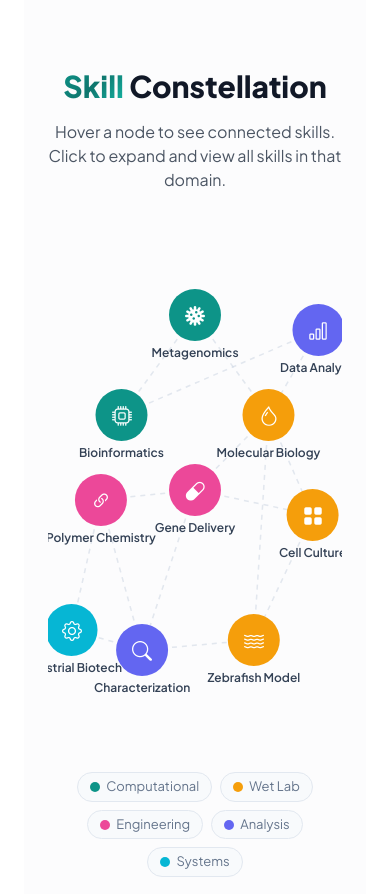
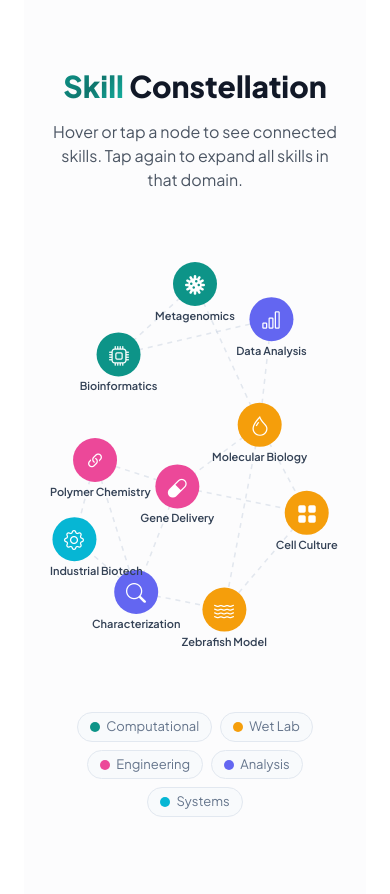
Before and after one commit to WeParadox/vikhram-portfolio, an Astro site: page /vikhram/resume in a window 390 px wide. Shown: the part 4920-5814 px from the top of the page. Built offline with nearby package versions, Linux system fonts and the light colour scheme; Astro itself is replaced by a stand-in of ours.

Commit message:
Constellation: full mobile hardening
- Dedicated mobile node layout (mx/my coords) for <640px widths - no more
  edge-clipped labels or colliding hit zones on narrow screens
- touch-action: pan-y so page scrolling works over the canvas
- Pointer Events: tap-to-select on touch, hover tooltips mouse-only
- Tooltip clamped to viewport edges; max-width respects small screens
- Responsive node radius (22/27px) and label font (11px) on mobile
- Label X clamped via measureText - never extends past canvas bounds
- Render loop pauses via IntersectionObserver when off-screen (battery)
- Panel: z-[60] above sticky nav, max-h 60vh scrollable
- Container height responsive (440px mobile / 500px desktop)

```diff
--- a/src/components/SkillConstellation.astro
+++ b/src/components/SkillConstellation.astro
@@ -9,15 +9,15 @@
         <span class="text-gradient">Skill</span> Constellation
       </h2>
       <p class="text-gray-600 dark:text-gray-400 max-w-2xl mx-auto">
-        Hover a node to see connected skills. Click to expand and view all skills in that domain.
+        Hover or tap a node to see connected skills. Tap again to expand all skills in that domain.
       </p>
     </div>
 
-    <div class="relative" style="height: 500px;">
-      <canvas id="constellation-canvas" class="w-full h-full" style="touch-action: none;"></canvas>
+    <div class="relative h-[440px] md:h-[500px]">
+      <canvas id="constellation-canvas" class="w-full h-full" style="touch-action: pan-y;"></canvas>
       <div id="node-icons" class="absolute inset-0 pointer-events-none" aria-hidden="true"></div>
-      <div id="tooltip" class="constellation-tooltip fixed pointer-events-none opacity-0 transition-opacity duration-200 z-50"></div>
-      <div id="skill-panel" class="constellation-panel fixed bottom-4 left-1/2 -translate-x-1/2 w-full max-w-md p-4 bg-white dark:bg-dark-card rounded-2xl shadow-2xl border border-gray-100 dark:border-dark-border transform transition-all duration-300 opacity-0 translate-y-4 pointer-events-none z-50"></div>
+      <div id="tooltip" class="constellation-tooltip fixed pointer-events-none opacity-0 transition-opacity duration-200 z-[70]"></div>
+      <div id="skill-panel" class="constellation-panel fixed bottom-4 left-1/2 -translate-x-1/2 w-full max-w-md p-4 bg-white dark:bg-dark-card rounded-2xl shadow-2xl border border-gray-100 dark:border-dark-border transform transition-all duration-300 opacity-0 translate-y-4 pointer-events-none z-[60] max-h-[60vh] overflow-y-auto"></div>
     </div>
 
     <div class="flex flex-wrap justify-center gap-2 mt-8" id="legend"></div>
@@ -183,17 +183,19 @@
     let width = 0, height = 0, animationId = null;
     let hoveredNode = null, selectedNode = null;
 
+    const isNarrow = () => width < 640;
+
     const nodes = [
-      { id: 'metagenomics', label: 'Metagenomics', icon: 'bi-virus', color: '#0d9488', x: 0.5, y: 0.15, skills: ['cfDNA Analysis', 'Pathogen ID', 'AMR Profiling', 'KMA', 'ResFinder', 'CARD', 'Bowtie2', 'fastp', 'Docker'] },
-      { id: 'bioinformatics', label: 'Bioinformatics', icon: 'bi-cpu', color: '#0d9488', x: 0.25, y: 0.35, skills: ['Molecular Docking', 'PyMOL', 'Discovery Studio', 'Binding Site Prediction', 'BLAST', 'MD Simulation', 'Linux'] },
-      { id: 'molbio', label: 'Molecular Biology', icon: 'bi-droplet', color: '#f59e0b', x: 0.75, y: 0.35, skills: ['DNA/RNA Extraction', 'Plasmid Isolation', 'SDS PAGE', 'ELISA', 'TLC', 'ROS/Toxicity Assays'] },
-      { id: 'cellculture', label: 'Cell Culture', icon: 'bi-grid-fill', color: '#f59e0b', x: 0.9, y: 0.55, skills: ['L929', 'RAW 264.7', 'HEK 293', 'PBMC Isolation', 'Transfection', 'In vitro Assays'] },
-      { id: 'zebrafish', label: 'Zebrafish Model', icon: 'bi-water', color: '#f59e0b', x: 0.7, y: 0.8, skills: ['Developmental Toxicity', 'Neurobehavior', 'GPx/GST Assays', 'DCFH-DA Staining'] },
-      { id: 'characterization', label: 'Characterization', icon: 'bi-search', color: '#6366f1', x: 0.32, y: 0.82, skills: ['SEM', 'DLS/ZETA', 'XRD', 'H-NMR', 'FTIR'] },
-      { id: 'genedelivery', label: 'Gene Delivery', icon: 'bi-capsule', color: '#ec4899', x: 0.5, y: 0.5, skills: ['Polyplex Systems', 'Core-Shell NPs', 'PBAE Synthesis'] },
-      { id: 'polymer', label: 'Polymer Chemistry', icon: 'bi-link-45deg', color: '#ec4899', x: 0.18, y: 0.52, skills: ['Linear Polymer Synthesis', 'Carothers Equation'] },
-      { id: 'industrial', label: 'Industrial Biotech', icon: 'bi-gear', color: '#06b6d4', x: 0.08, y: 0.78, skills: ['Biogas Mass Balance', 'PFD', 'AFT Arrow', 'CAESAR II'] },
-      { id: 'data', label: 'Data Analysis', icon: 'bi-bar-chart', color: '#6366f1', x: 0.92, y: 0.18, skills: ['Origin Lab', 'SPSS', 'GraphPad PRISM', 'Tableau'] },
+      { id: 'metagenomics', label: 'Metagenomics', icon: 'bi-virus', color: '#0d9488', x: 0.5, y: 0.15, mx: 0.5, my: 0.1, skills: ['cfDNA Analysis', 'Pathogen ID', 'AMR Profiling', 'KMA', 'ResFinder', 'CARD', 'Bowtie2', 'fastp', 'Docker'] },
+      { id: 'bioinformatics', label: 'Bioinformatics', icon: 'bi-cpu', color: '#0d9488', x: 0.25, y: 0.35, mx: 0.24, my: 0.26, skills: ['Molecular Docking', 'PyMOL', 'Discovery Studio', 'Binding Site Prediction', 'BLAST', 'MD Simulation', 'Linux'] },
+      { id: 'molbio', label: 'Molecular Biology', icon: 'bi-droplet', color: '#f59e0b', x: 0.75, y: 0.35, mx: 0.72, my: 0.42, skills: ['DNA/RNA Extraction', 'Plasmid Isolation', 'SDS PAGE', 'ELISA', 'TLC', 'ROS/Toxicity Assays'] },
+      { id: 'cellculture', label: 'Cell Culture', icon: 'bi-grid-fill', color: '#f59e0b', x: 0.9, y: 0.55, mx: 0.88, my: 0.62, skills: ['L929', 'RAW 264.7', 'HEK 293', 'PBMC Isolation', 'Transfection', 'In vitro Assays'] },
+      { id: 'zebrafish', label: 'Zebrafish Model', icon: 'bi-water', color: '#f59e0b', x: 0.7, y: 0.8, mx: 0.6, my: 0.84, skills: ['Developmental Toxicity', 'Neurobehavior', 'GPx/GST Assays', 'DCFH-DA Staining'] },
+      { id: 'characterization', label: 'Characterization', icon: 'bi-search', color: '#6366f1', x: 0.32, y: 0.82, mx: 0.3, my: 0.8, skills: ['SEM', 'DLS/ZETA', 'XRD', 'H-NMR', 'FTIR'] },
+      { id: 'genedelivery', label: 'Gene Delivery', icon: 'bi-capsule', color: '#ec4899', x: 0.5, y: 0.5, mx: 0.44, my: 0.56, skills: ['Polyplex Systems', 'Core-Shell NPs', 'PBAE Synthesis'] },
+      { id: 'polymer', label: 'Polymer Chemistry', icon: 'bi-link-45deg', color: '#ec4899', x: 0.18, y: 0.52, mx: 0.16, my: 0.5, skills: ['Linear Polymer Synthesis', 'Carothers Equation'] },
+      { id: 'industrial', label: 'Industrial Biotech', icon: 'bi-gear', color: '#06b6d4', x: 0.08, y: 0.78, mx: 0.09, my: 0.68, skills: ['Biogas Mass Balance', 'PFD', 'AFT Arrow', 'CAESAR II'] },
+      { id: 'data', label: 'Data Analysis', icon: 'bi-bar-chart', color: '#6366f1', x: 0.92, y: 0.18, mx: 0.76, my: 0.18, skills: ['Origin Lab', 'SPSS', 'GraphPad PRISM', 'Tableau'] },
     ];
 
     const edges = [
@@ -230,7 +232,9 @@
       ctx.setTransform(dpr, 0, 0, dpr, 0, 0);
     }
 
-    const getNodePos = n => ({ x: n.x * width, y: n.y * height });
+    const getNodePos = n => isNarrow()
+      ? { x: n.mx * width, y: n.my * height }
+      : { x: n.x * width, y: n.y * height };
     const isDark = () => document.documentElement.classList.contains('dark');
 
     function drawEdges() {
@@ -252,8 +256,9 @@
 
     function drawNode(node) {
       const pos = getNodePos(node);
+      const narrow = isNarrow();
       const active = hoveredNode === node.id || selectedNode === node.id;
-      const radius = active ? 32 : 26;
+      const radius = active ? (narrow ? 27 : 32) : (narrow ? 22 : 26);
 
       if (active) {
         ctx.beginPath();
@@ -279,12 +284,15 @@
         ctx.stroke();
       }
 
-      // Label below circle in theme-aware color (icon rendered via DOM overlay)
+      // Label below circle in theme-aware color (icon rendered via DOM overlay).
+      // Clamp within canvas so labels never clip at screen edges.
       ctx.fillStyle = active ? node.color : (isDark() ? '#cbd5e1' : '#334155');
-      ctx.font = '600 12px "Plus Jakarta Sans", sans-serif';
+      ctx.font = `600 ${narrow ? 11 : 12}px "Plus Jakarta Sans", sans-serif`;
       ctx.textAlign = 'center';
       ctx.textBaseline = 'top';
-      ctx.fillText(node.label, pos.x, pos.y + radius + 6);
+      const labelWidth = ctx.measureText(node.label).width;
+      const labelX = Math.max(labelWidth / 2 + 2, Math.min(pos.x, width - labelWidth / 2 - 2));
+      ctx.fillText(node.label, labelX, pos.y + radius + 5);
     }
 
     function render() {
@@ -312,10 +320,17 @@
       animationId = requestAnimationFrame(animate);
     }
 
+    // Pause the render loop when the canvas is off-screen (mobile battery)
+    function setRunning(on) {
+      if (on && animationId === null) animationId = requestAnimationFrame(animate);
+      else if (!on && animationId !== null) { cancelAnimationFrame(animationId); animationId = null; }
+    }
+
     function getNodeAt(x, y) {
+      const R = isNarrow() ? 30 : 38;
       return nodes.find(n => {
         const p = getNodePos(n);
-        return (x - p.x) ** 2 + (y - p.y) ** 2 <= 38 * 38;
+        return (x - p.x) ** 2 + (y - p.y) ** 2 <= R * R;
       }) || null;
     }
 
@@ -325,12 +340,16 @@
           <span style="width:10px;height:10px;border-radius:50%;background:${node.color};display:inline-block;"></span>
           ${node.label} <span style="font-size:10px;color:#94a3b8;font-weight:400;">Â· ${categoryMap[node.id]}</span>
         </div>
-        <div style="display:flex;flex-wrap:wrap;gap:5px;max-width:280px;">
+        <div style="display:flex;flex-wrap:wrap;gap:5px;max-width:min(280px, calc(100vw - 24px));">
           ${node.skills.map(s => `<span style="font-size:11px;padding:2px 8px;border-radius:9999px;background:#f1f5f9;color:#475569;">${s}</span>`).join('')}
         </div>`;
+      // Clamp horizontally so the tooltip never leaves the viewport
+      const tw = tooltip.offsetWidth || 240;
+      const half = tw / 2 + 8;
+      const clampedX = Math.min(Math.max(cx, half), window.innerWidth - half);
+      tooltip.style.left = clampedX + 'px';
+      tooltip.style.top = Math.max(cy, 60) + 'px';
       tooltip.style.opacity = '1';
-      tooltip.style.left = cx + 'px';
-      tooltip.style.top = cy + 'px';
     }
 
     function hideTooltip() { tooltip.style.opacity = '0'; }
@@ -390,7 +409,9 @@
       buildIconOverlay();
       window.addEventListener('resize', resize);
 
-      canvas.addEventListener('mousemove', e => {
+      // Hover tooltip: mouse pointers only (touch uses tap -> panel)
+      canvas.addEventListener('pointermove', e => {
+        if (e.pointerType !== 'mouse') return;
         const rect = canvas.getBoundingClientRect();
         const x = e.clientX - rect.left, y = e.clientY - rect.top;
         const node = getNodeAt(x, y);
@@ -405,7 +426,8 @@
         }
       });
 
-      canvas.addEventListener('click', e => {
+      // Tap / click selects a node (works for touch + mouse)
+      canvas.addEventListener('pointerdown', e => {
         const rect = canvas.getBoundingClientRect();
         const node = getNodeAt(e.clientX - rect.left, e.clientY - rect.top);
         if (node) {
@@ -415,11 +437,16 @@
         }
       });
 
-      canvas.addEventListener('mouseleave', () => {
+      canvas.addEventListener('pointerleave', () => {
         if (!selectedNode) { hoveredNode = null; hideTooltip(); }
       });
 
-      animate();
+      // Only render while visible
+      const io = new IntersectionObserver(entries => {
+        entries.forEach(entry => setRunning(entry.isIntersecting));
+      }, { threshold: 0 });
+      io.observe(canvas);
+      setRunning(true);
     }
 
     if (document.readyState === 'loading') {
```
